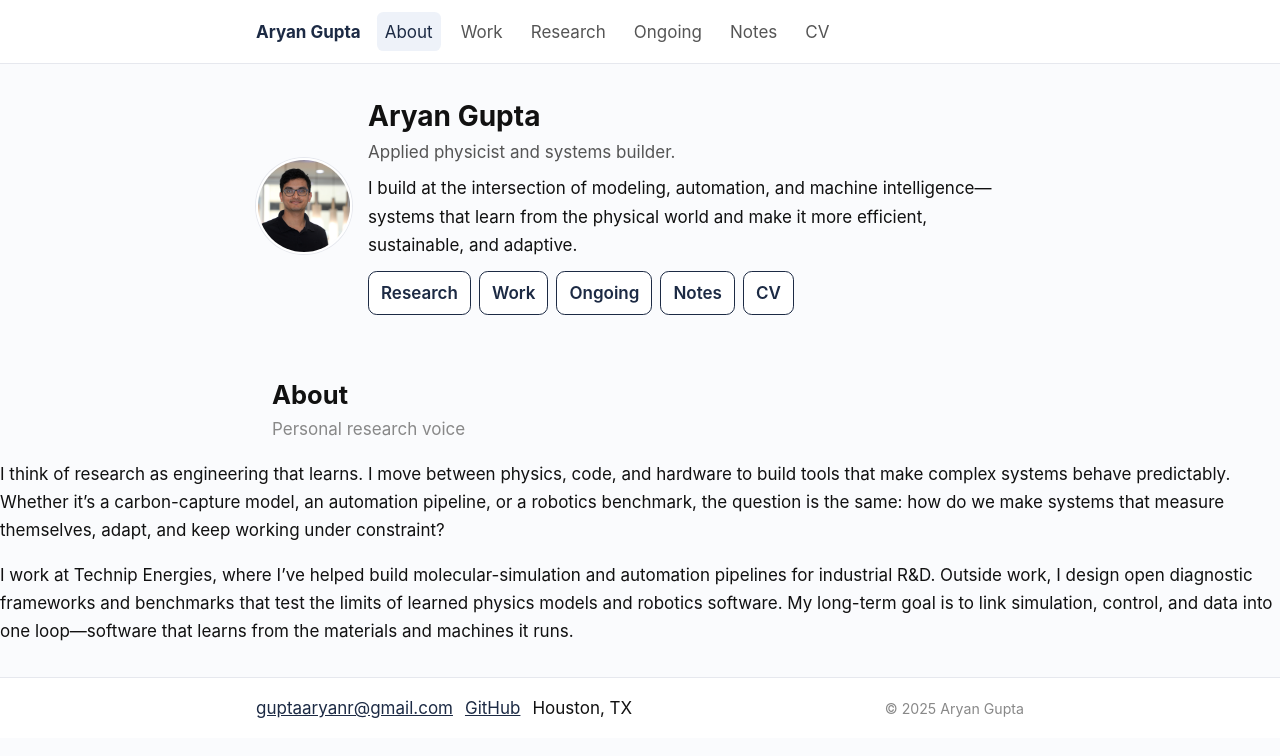
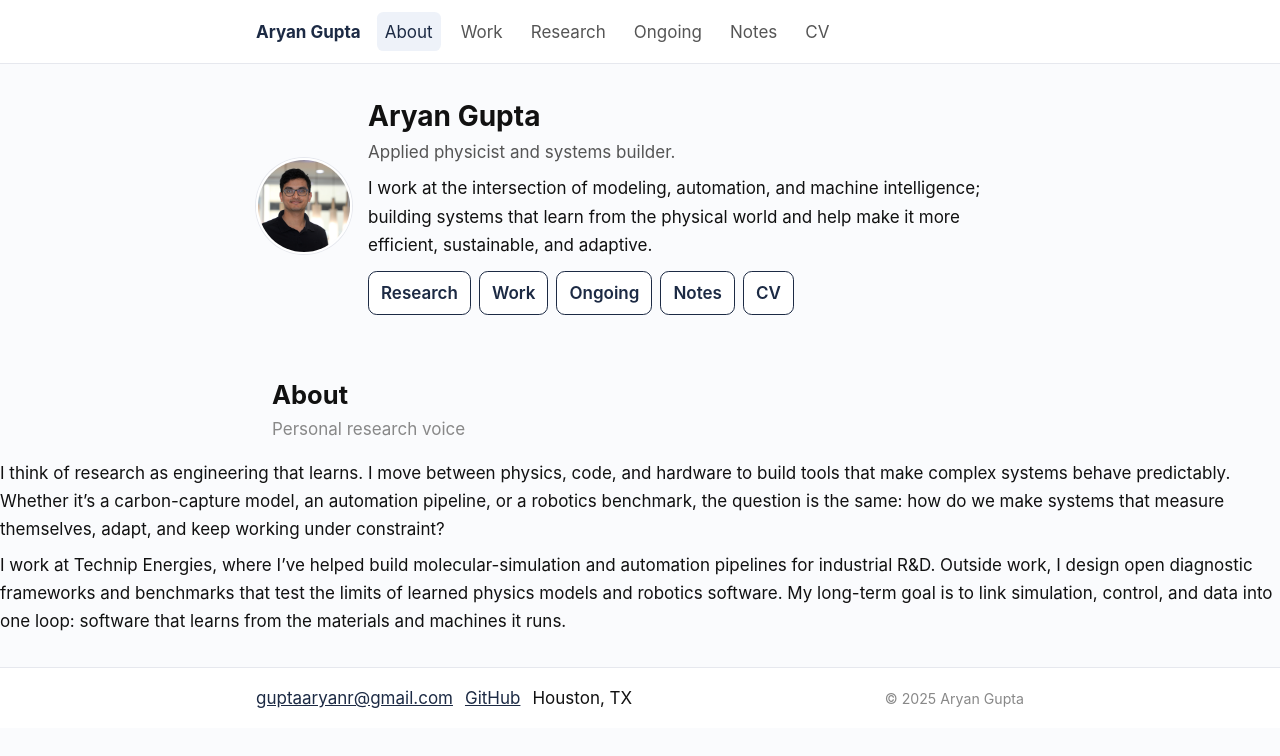
Before and after one commit to guptaaryanr/guptaaryanr.github.io, a plain HTML site: page index.html in a window 1280 px wide. Drawn offline with Linux system fonts and the light colour scheme.

Commit message:
index updates

```diff
--- a/index.html
+++ b/index.html
@@ -45,8 +45,8 @@
                 <h1 id="hero-title">Aryan Gupta</h1>
                 <p class="tagline">Applied physicist and systems builder.</p>
                 <p class="oneliner">
-                    I build at the intersection of modeling, automation, and machine intelligence—systems that learn
-                    from the physical world and make it more efficient, sustainable, and adaptive.
+                    I work at the intersection of modeling, automation, and machine intelligence; building systems that
+                    learn from the physical world and help make it more efficient, sustainable, and adaptive.
                 </p>
                 <div class="quick-links" role="navigation" aria-label="Quick links">
                     <a class="button" href="research.html">Research</a>
@@ -63,17 +63,17 @@
                 <h2 id="about-title">About</h2>
                 <p class="section-subtitle">Personal research voice</p>
             </header>
-            <p>
+            <p class="oneliner">
                 I think of research as engineering that learns. I move between physics, code, and hardware to build
                 tools that make complex systems behave predictably. Whether it’s a carbon-capture model, an automation
                 pipeline, or a robotics benchmark, the question is the same: how do we make systems that measure
                 themselves, adapt, and keep working under constraint?
             </p>
-            <p>
+            <p class="oneliner">
                 I work at Technip Energies, where I’ve helped build molecular-simulation and automation pipelines for
                 industrial R&amp;D. Outside work, I design open diagnostic frameworks and benchmarks that test the
                 limits of learned physics models and robotics software. My long-term goal is to link simulation,
-                control, and data into one loop—software that learns from the materials and machines it runs.
+                control, and data into one loop: software that learns from the materials and machines it runs.
             </p>
         </section>
     </main>
```
